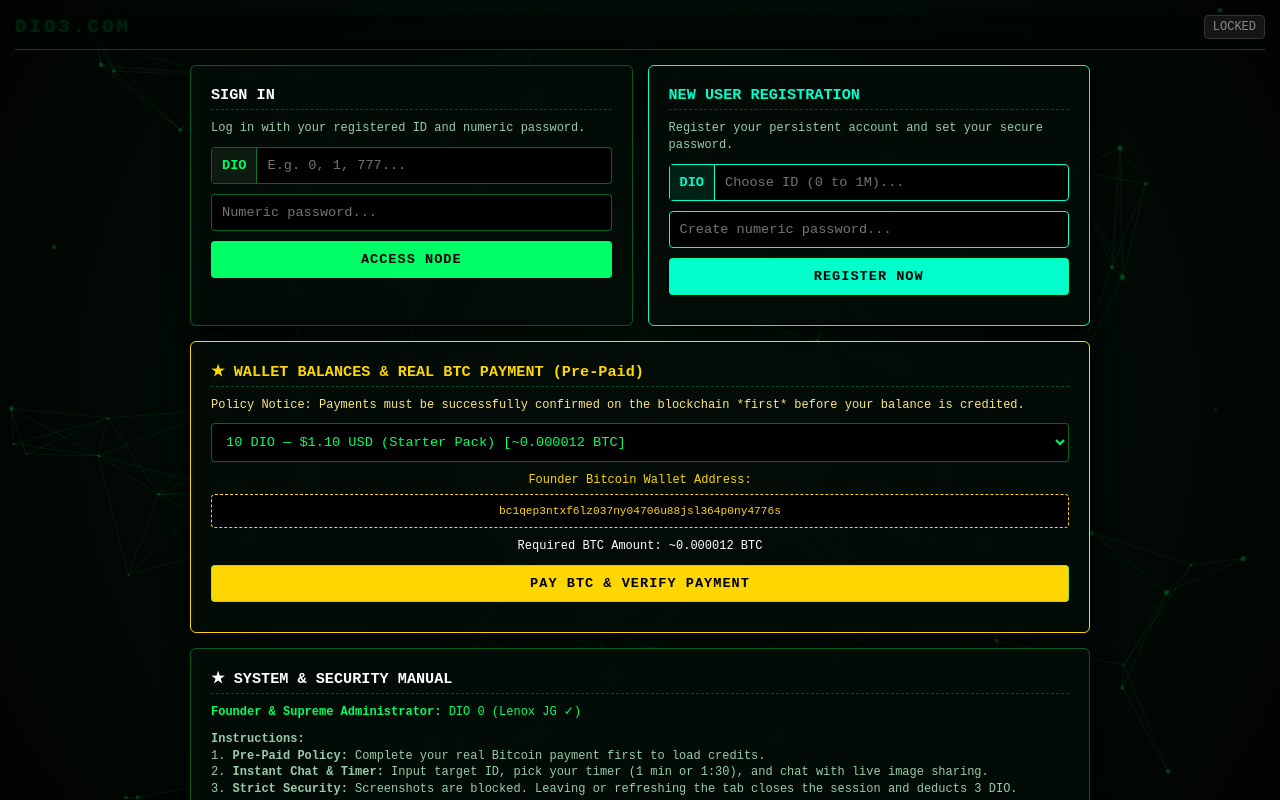
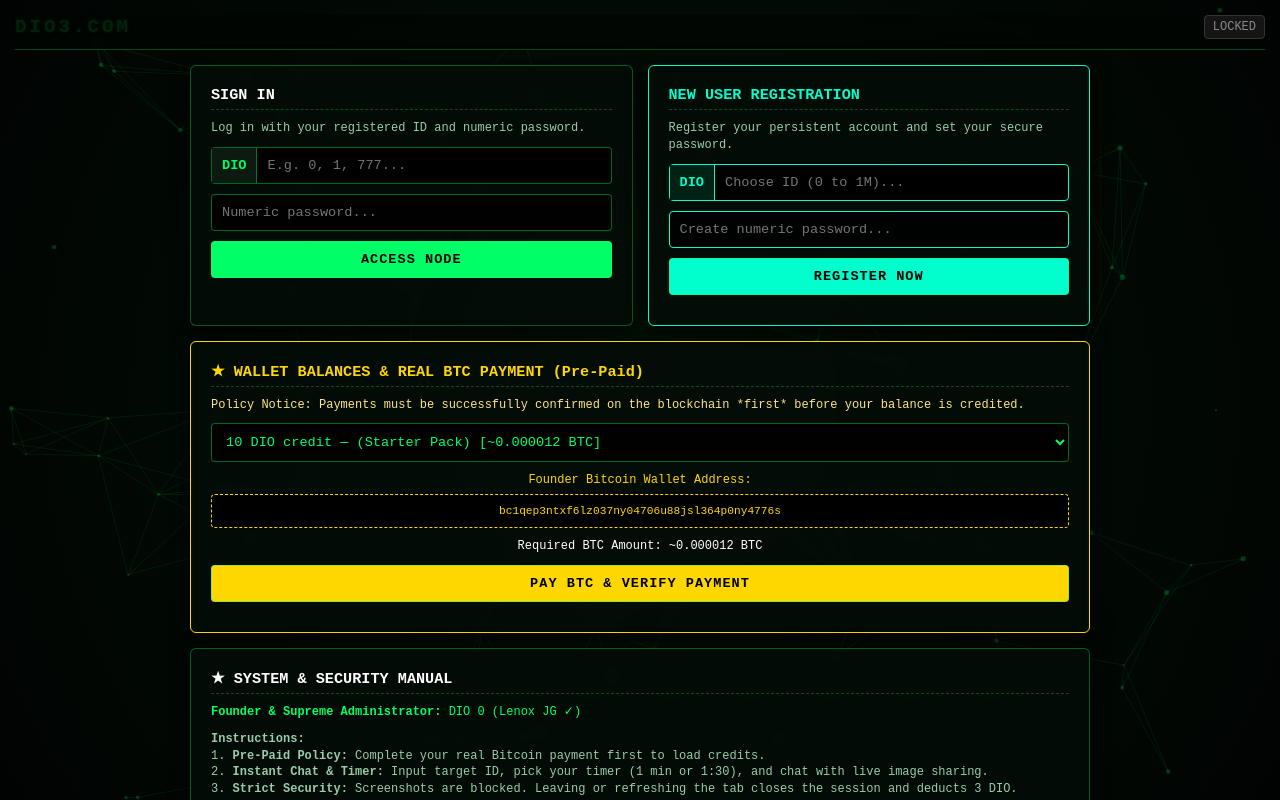
Before and after one commit to kiucrypto/dio3-secure-network, a website: page public/index.html in a window 1280 px wide. Shown: the top 800 px of the page. Drawn offline with nearby package versions, Linux system fonts and the light colour scheme; no server answers.

Commit message:
Update index.html

```diff
--- a/public/index.html
+++ b/public/index.html
@@ -294,13 +294,13 @@
             <h2 style="color: #ffd700;">★ WALLET BALANCES & REAL BTC PAYMENT (Pre-Paid)</h2>
             <p style="color: #ffe680;">Policy Notice: Payments must be successfully confirmed on the blockchain *first* before your balance is credited.</p>
             <select id="membershipSelect">
-                <option value="10 DIO">10 DIO — $1.10 USD (Starter Pack) [~0.000012 BTC]</option>
-                <option value="50 DIO">50 DIO — $4.99 USD (Operator Pack) [~0.000055 BTC]</option>
-                <option value="100 DIO">100 DIO — $7.99 USD (Pro Secure Pack) [~0.000088 BTC]</option>
-                <option value="500 DIO">500 DIO — $34.99 USD (VIP Elite Pack) [~0.00038 BTC]</option>
-                <option value="1,000 DIO">1,000 DIO — $65.00 USD (Master Node Pack) [~0.00072 BTC]</option>
-                <option value="5,000 DIO">5,000 DIO — $310.00 USD (Syndicate Pack) [~0.0034 BTC]</option>
-                <option value="10,000 DIO">10,000 DIO — $599 USD (Supreme VIP Enterprise ✓) [~0.0066 BTC]</option>
+                <option value="10 DIO">10 DIO credit —  (Starter Pack) [~0.000012 BTC]</option>
+                <option value="50 DIO">50 DIO — credit   (Operator Pack) [~0.000055 BTC]</option>
+                <option value="100 DIO">100 DIO — credit  (Pro Secure Pack) [~0.000088 BTC]</option>
+                <option value="500 DIO">500 DIO —  (VIP Elite Pack) [~0.00038 BTC]</option>
+                <option value="1,000 DIO">1,000 DIO —  (Master Node Pack) [~0.00072 BTC]</option>
+                <option value="5,000 DIO">5,000 DIO —  (Syndicate Pack) [~0.0034 BTC]</option>
+                <option value="10,000 DIO">10,000 DIO —  (Supreme VIP Enterprise ✓) [~0.0066 BTC]</option>
             </select>
             <p style="text-align: center; color: #ffd700; margin-bottom: 5px;">Founder Bitcoin Wallet Address:</p>
             <div class="btc-box">bc1qep3ntxf6lz037ny04706u88jsl364p0ny4776s</div>
```
